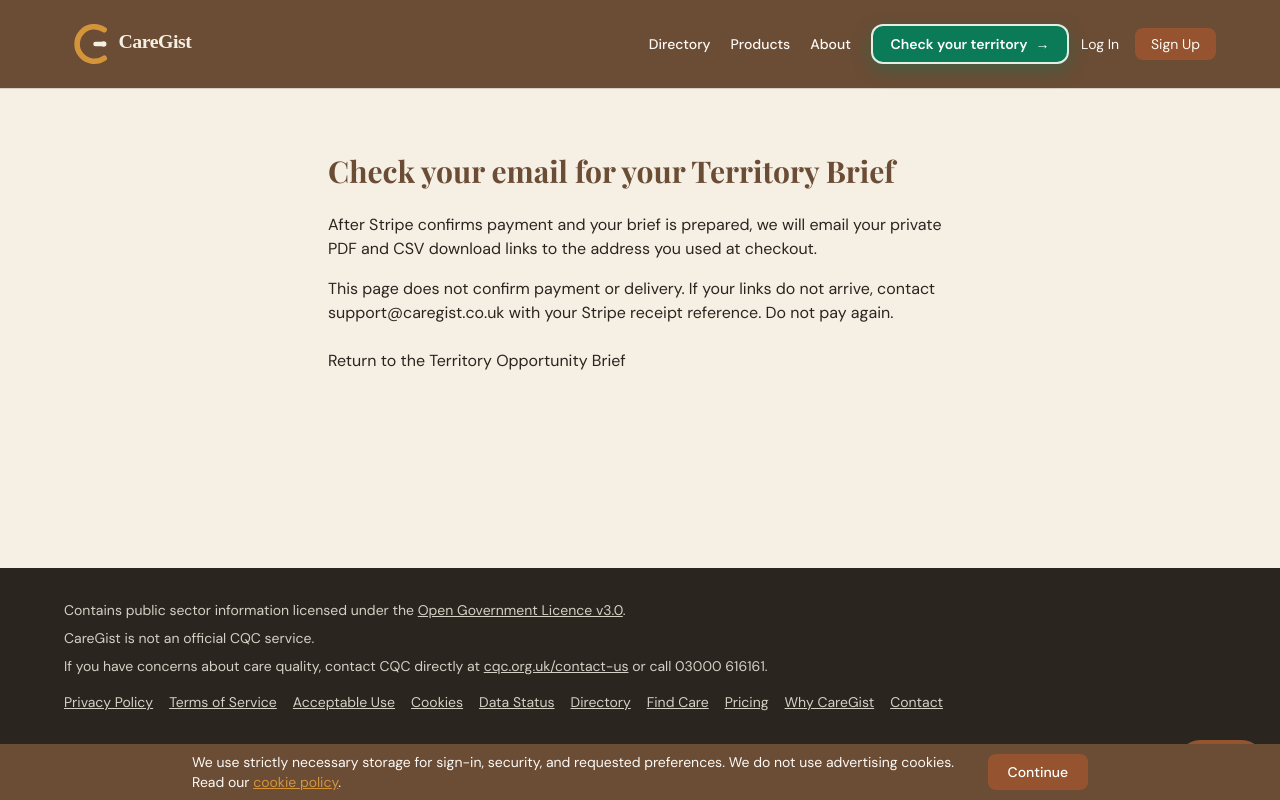
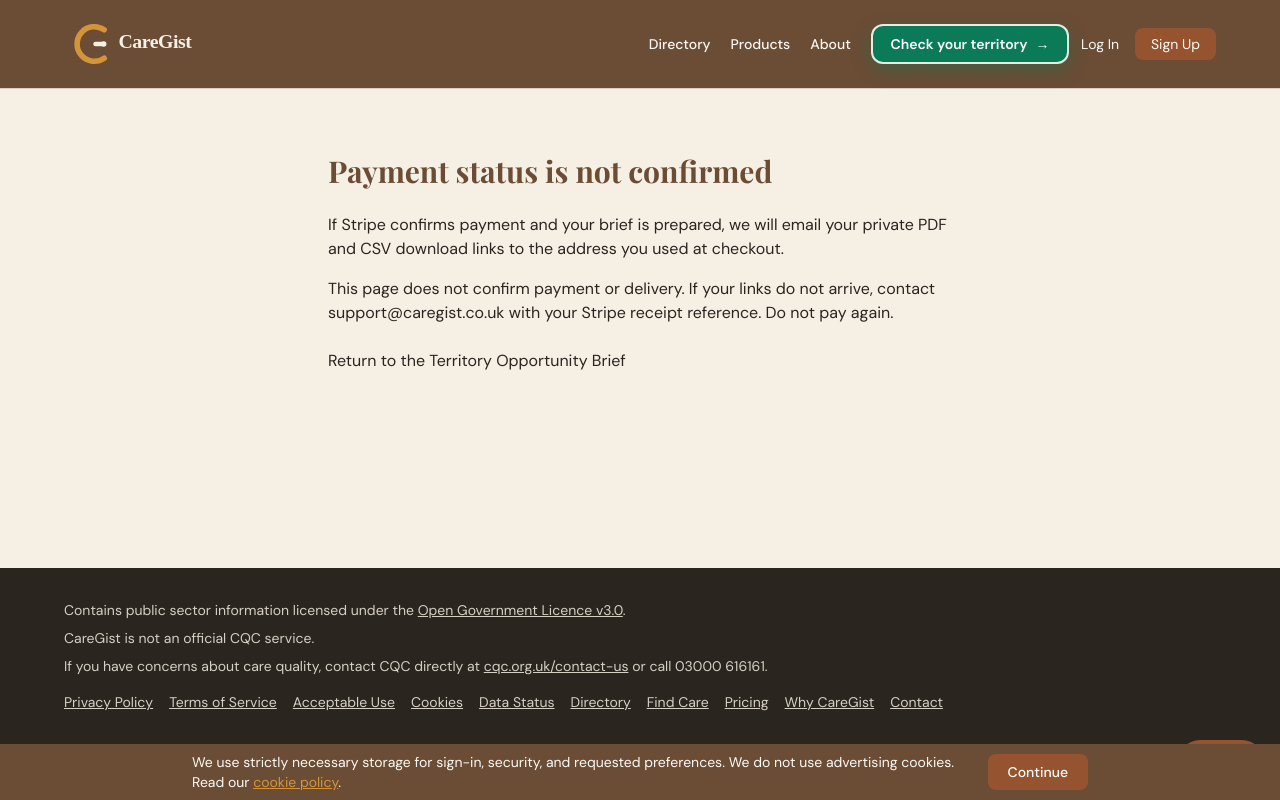
Before and after one commit to sapopo93/caregist, a Next.js app in the folder frontend/: page /territory-opportunity-brief/success in a window 1280 px wide. Built offline with nearby package versions, Linux system fonts and the light colour scheme; no server answers.

Commit message:
Correct the unpaid delivery headline

```diff
--- a/frontend/app/territory-opportunity-brief/success/page.tsx
+++ b/frontend/app/territory-opportunity-brief/success/page.tsx
@@ -1,13 +1,13 @@
 import Link from "next/link";
 
-export const metadata = { title: "Territory Brief order | CareGist", robots: { index: false } };
+export const metadata = { title: "Territory Brief checkout status | CareGist", robots: { index: false } };
 export const dynamic = "force-dynamic";
 
 export default function TerritoryBriefSuccessPage() {
   return (
     <main className="mx-auto max-w-2xl px-6 py-16">
-      <h1 className="text-3xl font-semibold">Check your email for your Territory Brief</h1>
-      <p className="mt-6">After Stripe confirms payment and your brief is prepared, we will email your private PDF and CSV download links to the address you used at checkout.</p>
+      <h1 className="text-3xl font-semibold">Payment status is not confirmed</h1>
+      <p className="mt-6">If Stripe confirms payment and your brief is prepared, we will email your private PDF and CSV download links to the address you used at checkout.</p>
       <p className="mt-4">This page does not confirm payment or delivery. If your links do not arrive, contact <a href="mailto:support@caregist.co.uk">support@caregist.co.uk</a> with your Stripe receipt reference. Do not pay again.</p>
       <p className="mt-6"><Link href="/territory-opportunity-brief">Return to the Territory Opportunity Brief</Link></p>
     </main>
```
